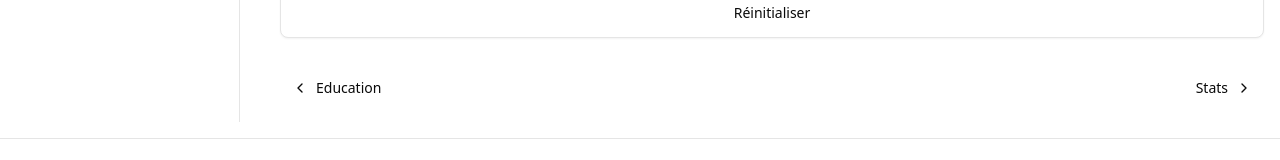
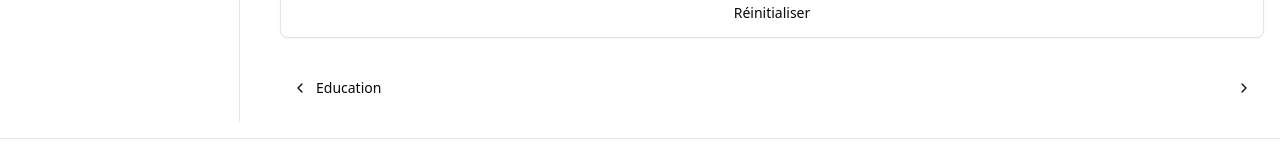
Before and after one commit to Phfyx/New-Portfolio, a Next.js app: page /contact in a window 1280 px wide. Shown: the part 678-838 px from the top of the page. Built offline with nearby package versions, Linux system fonts and the light colour scheme.

Commit message:
Fix: Stats page n'existe pas

```diff
--- a/app/contact/page.tsx
+++ b/app/contact/page.tsx
@@ -21,9 +21,9 @@ const ContactPage = async () => {
       </div>
       <Pager
         prevHref="/education"
-        nextHref="/stats"
+        nextHref=""
         prevTitle="Education"
-        nextTitle="Stats"
+        nextTitle=""
       />
     </>
   );
```
